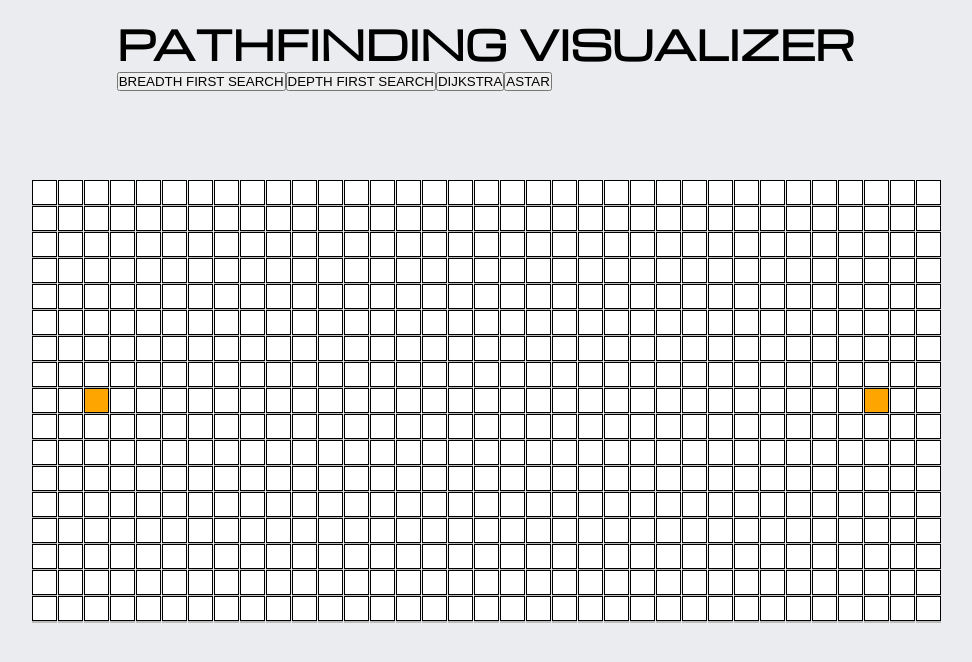
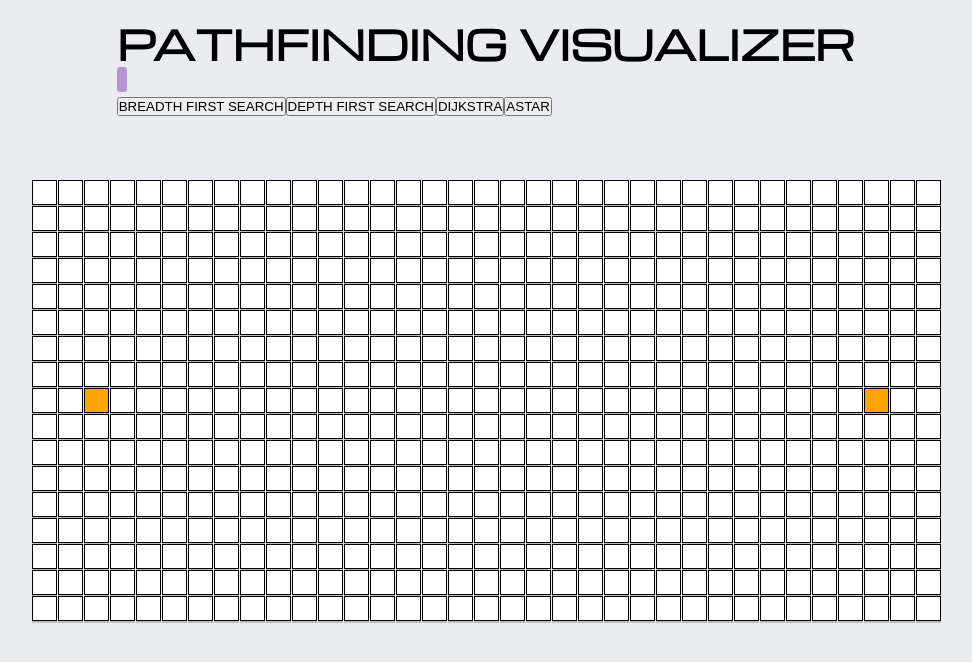
Before and after one commit to markcmlee/Pathfinding-Visualizer-React, a React app: page / in a window 1280 px wide. Shown: the top 662 px of the page, without its empty margins (154-1126 px from the left). Built offline with nearby package versions, Linux system fonts and the light colour scheme.

Commit message:
starting animation speed slider component

```diff
--- a/src/components/Header/Header.js
+++ b/src/components/Header/Header.js
@@ -2,6 +2,7 @@ import React, { useContext } from "react";
 import { Context } from "../../Context";
 import "./Header.scss";
 
+import Speed from "../Speed/Speed";
 import bfs from "../../scripts/bfs";
 import dfs from "../../scripts/dfs";
 import aStar from "../../scripts/aStar";
@@ -13,6 +14,7 @@ const Header = () => {
 
   return (
     <div>
+      <Speed />
       <button
         onClick={() => {
           bfs(start.current, finish.current, board.current, updateNode);
--- /dev/null
+++ b/src/components/Speed/Speed.js
@@ -0,0 +1,19 @@
+import React, { useContext, useRef } from "react";
+import { Context } from "../../Context";
+import "./Speed.scss";
+
+const Speed = () => {
+  const context = useContext(Context);
+  const sliderRef = useRef();
+  const buttonRef = useRef();
+
+  const handleMouseDown = (e) => {};
+
+  return (
+    <div id="sliderContainer" ref={sliderRef}>
+      <div id="slideButton" ref={buttonRef} onMouseDown={handleMouseDown} />
+    </div>
+  );
+};
+
+export default Speed;
--- /dev/null
+++ b/src/components/Speed/Speed.scss
@@ -0,0 +1,17 @@
+#slideContainer {
+  position: relative;
+  border-radius: 3px;
+  background: #dddddd;
+  height: 15px;
+}
+
+#slideButton {
+  width: 10px;
+  height: 25px;
+  border-radius: 3px;
+  position: relative;
+  top: -5px;
+  opacity: 0.5;
+  background: #823eb7;
+  cursor: pointer;
+}
```
